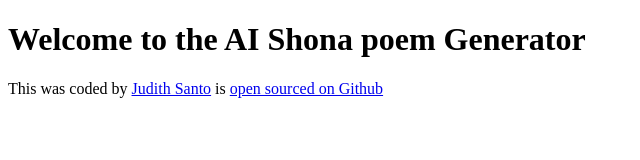
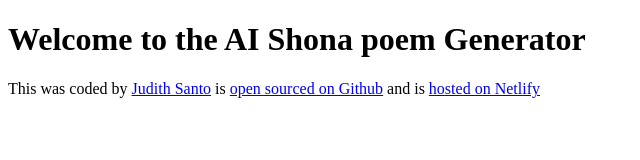
Before and after one commit to judithsanto04-code/Al-Poems, a plain HTML site: page index.html in a window 1280 px wide. Shown: the whole page, without its empty margins (0-640 px from the left). Drawn offline with Linux system fonts and the light colour scheme.

Commit message:
added link

```diff
--- a/index.html
+++ b/index.html
@@ -14,10 +14,10 @@
         This was coded by
         <a href="https://github.com/judithsanto04-code/" target="_blank">Judith Santo</a>
         is
-            <a
+        <a
         href="https://github.com/judithsanto04-code/Al-Poems.git"
         target="_blank">
-         open sourced on Github</a>
+         open sourced on Github</a> and is <a href="https://effervescent-sundae-ca9fe4.netlify.app/"target="_blank">hosted on Netlify</a>
 
     </footer>
     <script src ="src/index.js"></script>
```
